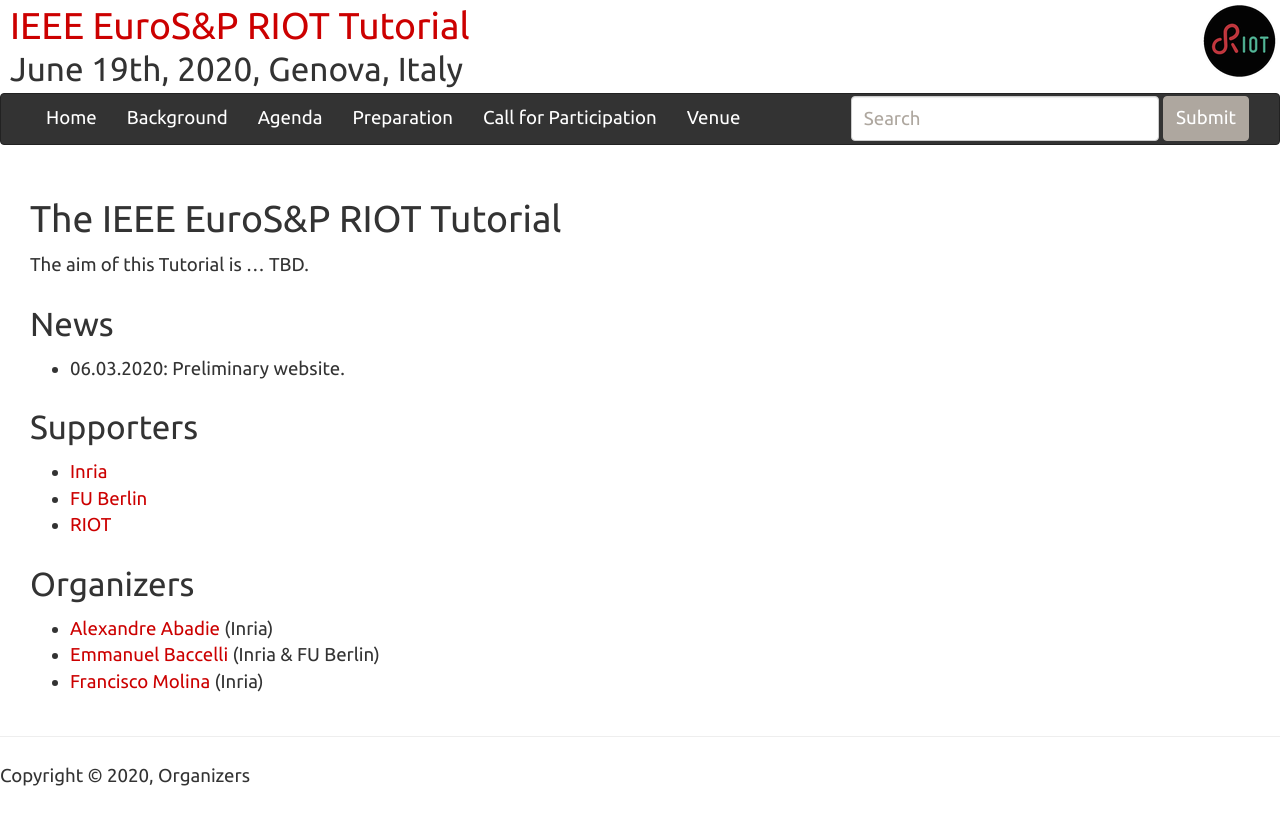
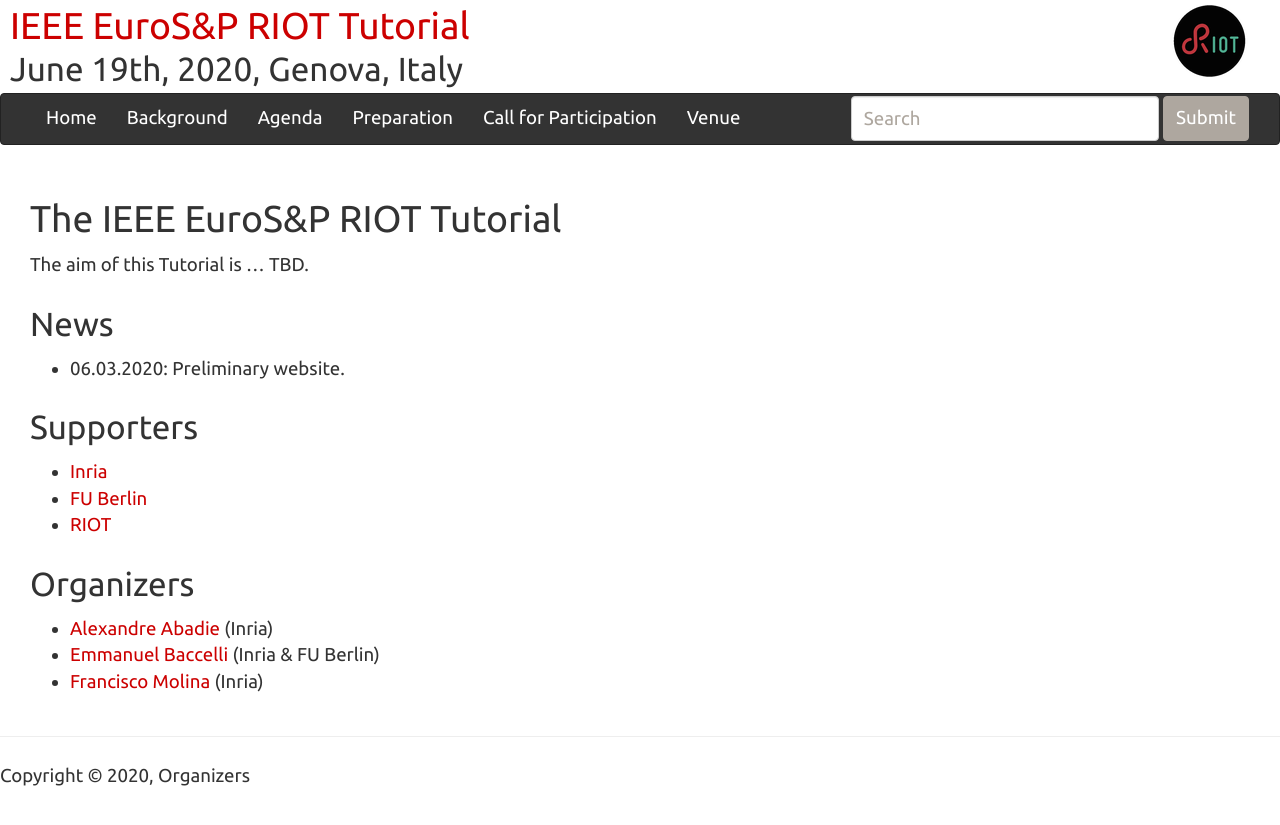
Before and after one commit to future-proof-iot/Tutorial, a Jekyll site: the page built from index.md, in a window 1280 px wide. Shown: the top 825 px of the page. Built offline with Jekyll 4.4.1, drawn with Linux system fonts in a browser that asks for light colours; nearby versions of some CDN libraries.

Commit message:
tweaks of image sizes/positions

```diff
--- a/_sass/_site.scss
+++ b/_sass/_site.scss
@@ -8,7 +8,7 @@ header h1, header h2 {
 //    background-position: right top, right 315px top, right 415px top;;
     background-image: url("images/RIOT-logo.png");
     background-repeat: no-repeat;
-    background-position: right top;;
+    background-position: right 30px top;;
 }
 
 // asides: sidebar
```
